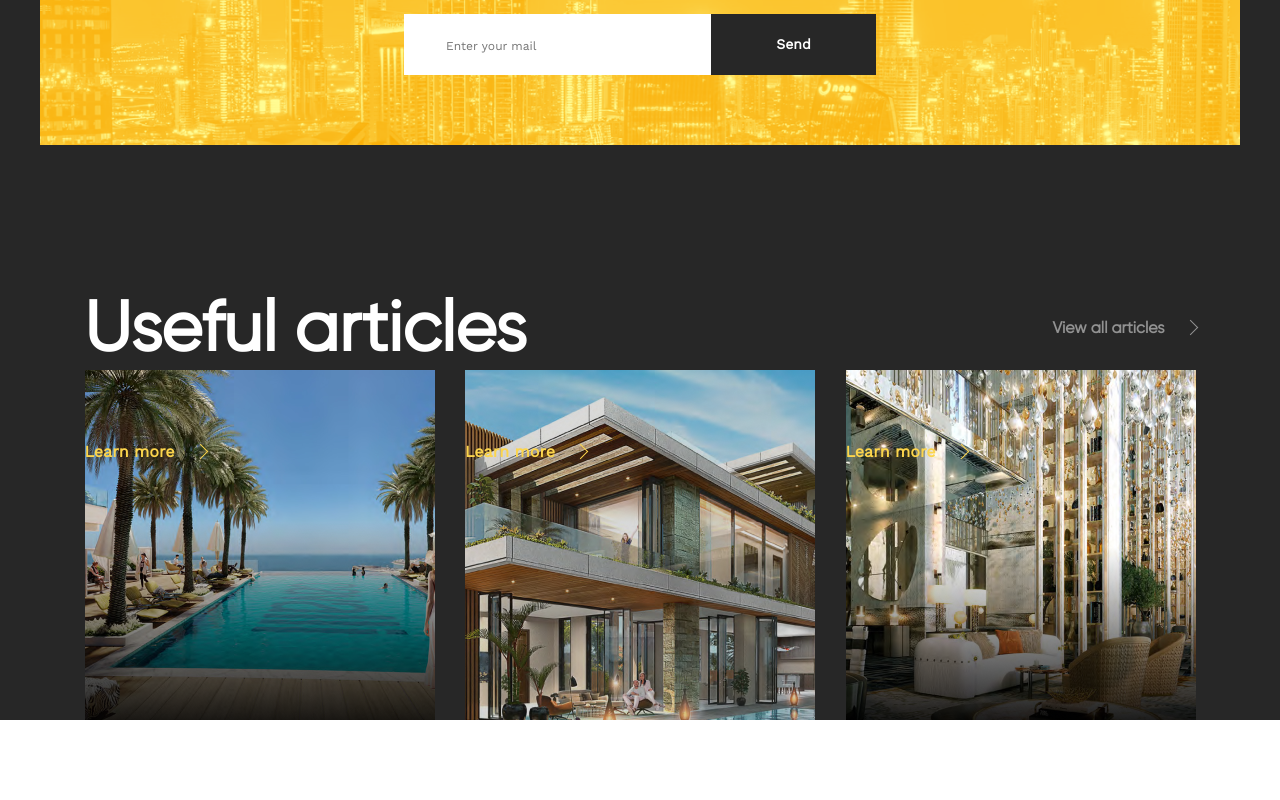
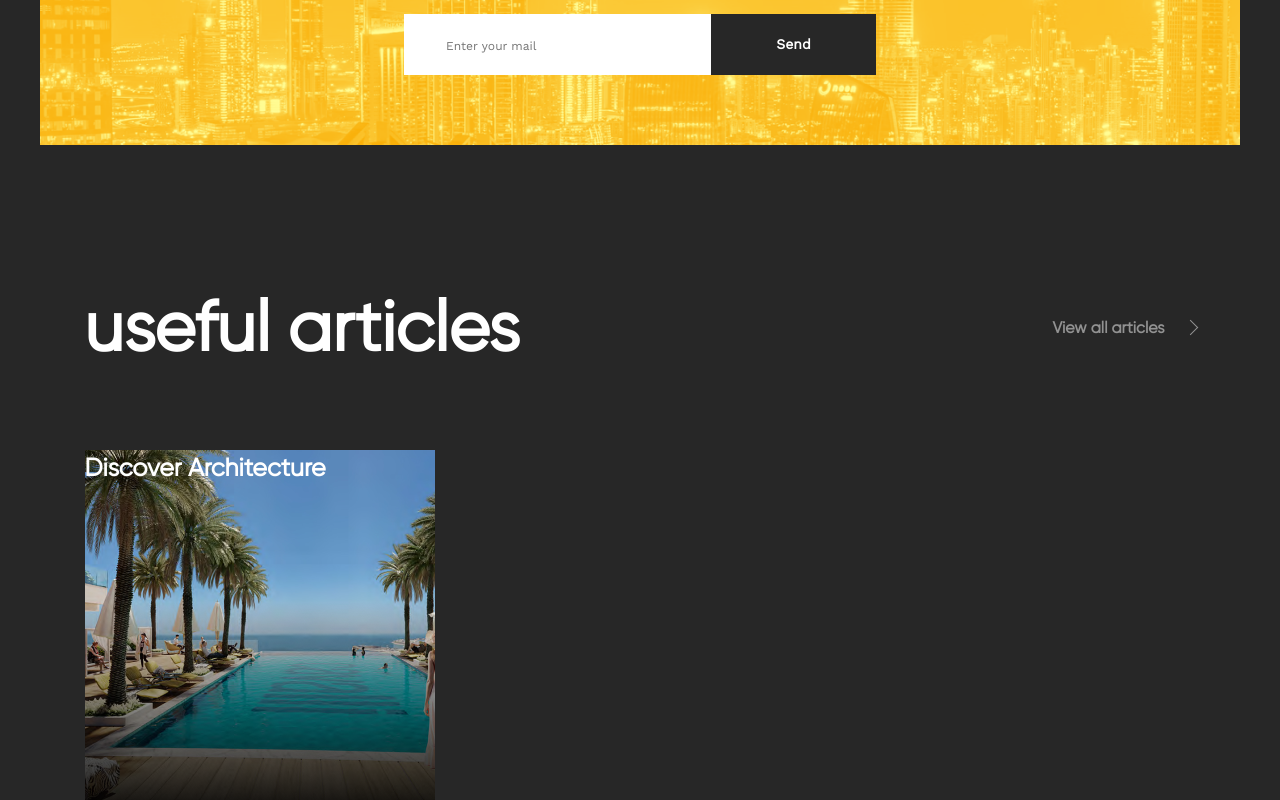
Before and after one commit to VitaliyM/agroshop, a React (Create React App) app: page / in a window 1280 px wide. Shown: the part 4847-5647 px from the top of the page. Before the commit the page ends 5567 px from the top, so only its background shows below. Built offline with nearby package versions, Linux system fonts and the light colour scheme.

Commit message:
Useful Article Block

```diff
--- a/src/components/main/usefulArticles/UsefulArticles.jsx
+++ b/src/components/main/usefulArticles/UsefulArticles.jsx
@@ -2,34 +2,27 @@ import React from 'react';
 import './usefulArticles.css';
 
 const UsefulArticles = () => {
-  return (
-    <div className='UsefulArtBlock'>
-        <div className='UsefulArtHeader'>
-            <div className='UsefulArtBigText'>Useful articles</div>
-            <div className='UsefulArtViewAll'>View all articles</div>
-        </div>
-        <div className='UsefulArtWrapper'>
-            <div className='UsefulArticle article1'>
-                <div className='articleDate'></div>
-                <div className='articleHeader'></div>
-                <div className='articleText'></div>
-                <div className='articleLearnMore'>Learn more</div>
+    return (
+        <div className='usefulArtBlock'>
+            <div className='usefulArtHeader'>
+                <div className='usefulArtBigText'>useful articles</div>
+                <div className='usefulArtViewAll'>View all articles</div>
             </div>
-            <div className='UsefulArticle article2'>
-                <div className='articleDate'></div>
-                <div className='articleHeader'></div>
-                <div className='articleText'></div>
-                <div className='articleLearnMore'>Learn more</div>
-            </div>
-            <div className='UsefulArticle article3'>
-                <div className='articleDate'></div>
-                <div className='articleHeader'></div>
-                <div className='articleText'></div>
-                <div className='articleLearnMore'>Learn more</div>
+            <div className='usefulArtWrapper'>
+                <div className='usefulArticle article1'>
+                    <div className='articleHeader'>Discover Architecture</div>
+                    <div className='usefulArticleInfo'>
+                        <div className='articleInfoDate'>Jule 03, 2022</div>
+                        <div className='articleInfoHeader'>Discover Architecture</div>
+                        <div className='articleInfoText'>Projects for many large domestic and
+                            foreign corporations, enterprises in many elds such</div>
+                        <div className='articleInfoLearnMore'>Learn more</div>
+                    </div>
+                </div>
+
             </div>
         </div>
-    </div>
-  )
+    )
 }
 
 export default UsefulArticles
--- a/src/components/main/usefulArticles/usefulArticles.css
+++ b/src/components/main/usefulArticles/usefulArticles.css
@@ -8,7 +8,7 @@
     src: url(../../../fonts/Worksans/WorkSans-Regular.otf)
 }
 
-.UsefulArtBlock {
+.usefulArtBlock {
     width: 100%;
     margin-top: 140px;
     display: flex;
@@ -16,13 +16,13 @@
     align-items: center;
 }
 
-.UsefulArtHeader {
+.usefulArtHeader {
     width: 1111px;
     display: flex;
     justify-content: space-between;
 }
 
-.UsefulArtBigText {
+.usefulArtBigText {
     font-family: 'Gilroy';
     font-style: normal;
     font-weight: 700;
@@ -31,7 +31,7 @@
     color: #FFFFFF;
 }
 
-.UsefulArtViewAll {
+.usefulArtViewAll {
     display: flex;
     align-items: center;
     font-family: 'Gilroy';
@@ -40,9 +40,10 @@
     font-size: 16px;
     line-height: 21px;
     color: #929292;
+    cursor: pointer;
 }
 
-.UsefulArtViewAll::after {
+.usefulArtViewAll::after {
     display: block;
     margin-left: 20px;
     content: '';
@@ -53,16 +54,34 @@
     transform: rotateZ(45deg);
 }
 
-.UsefulArtWrapper {
+.usefulArtViewAll:hover,
+.usefulArtViewAll:hover::after {
+    color: #FCD54C;
+    border-color: #FCD54C;
+}
+
+.usefulArtWrapper {
     width: 1111px;
+    margin-top: 80px;
     display: flex;
     justify-content: space-between;
 }
 
-.UsefulArticle {
+.usefulArticle {
     background-size: cover;
     width: 350px;
     height: 350px;
+    position: relative;
+    overflow: hidden;
+}
+
+.articleHeader {
+    font-family: 'Gilroy';
+    font-style: normal;
+    font-weight: 700;
+    font-size: 25px;
+    line-height: 35px;
+    color: #FFFFFF;
 }
 
 .article1 {
@@ -77,13 +96,50 @@
     background: url(../../../images/useful3.png) no-repeat;
 }
 
-.articleDate {}
+.usefulArticleInfo {
+    background: #272727;
+    width: inherit;
+    height: inherit;
+    padding: 41px 35px 0 35px;
+    position: absolute;
+    top: 350px;
+    transition: all 0.2s linear;
+}
 
-.articleHeader {}
+.usefulArticle:hover .usefulArticleInfo {
+    border: 1px solid #FCD54C;
+    top: 0;
+    transition: all 0.2s linear;
+}
 
-.articleText {}
+.articleInfoDate {
+    font-family: 'Work Sans';
+    font-style: normal;
+    font-weight: 400;
+    font-size: 16px;
+    line-height: 26px;
+    color: #FFFFFF;
+}
 
-.articleLearnMore {
+.articleInfoHeader {
+    font-family: 'Gilroy';
+    font-style: normal;
+    font-weight: 700;
+    font-size: 25px;
+    line-height: 35px;
+    color: #FFFFFF;
+}
+
+.articleInfoText {
+    font-family: 'Work Sans';
+    font-style: normal;
+    font-weight: 400;
+    font-size: 16px;
+    line-height: 26px;
+    color: #929292;
+}
+
+.articleInfoLearnMore {
     display: flex;
     align-items: center;
     font-family: 'Work Sans';
@@ -94,7 +150,7 @@
     color: #FCD54C;
 }
 
-.articleLearnMore::after {
+.articleInfoLearnMore::after {
     display: block;
     margin-left: 20px;
     content: '';
```
